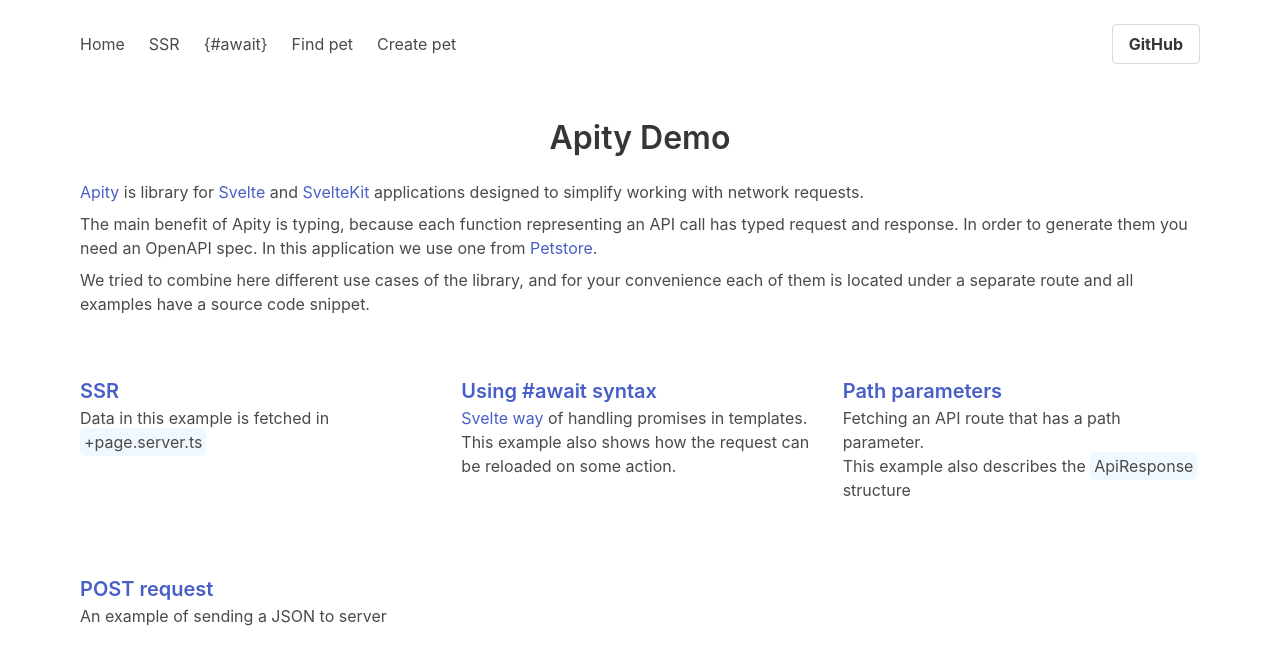
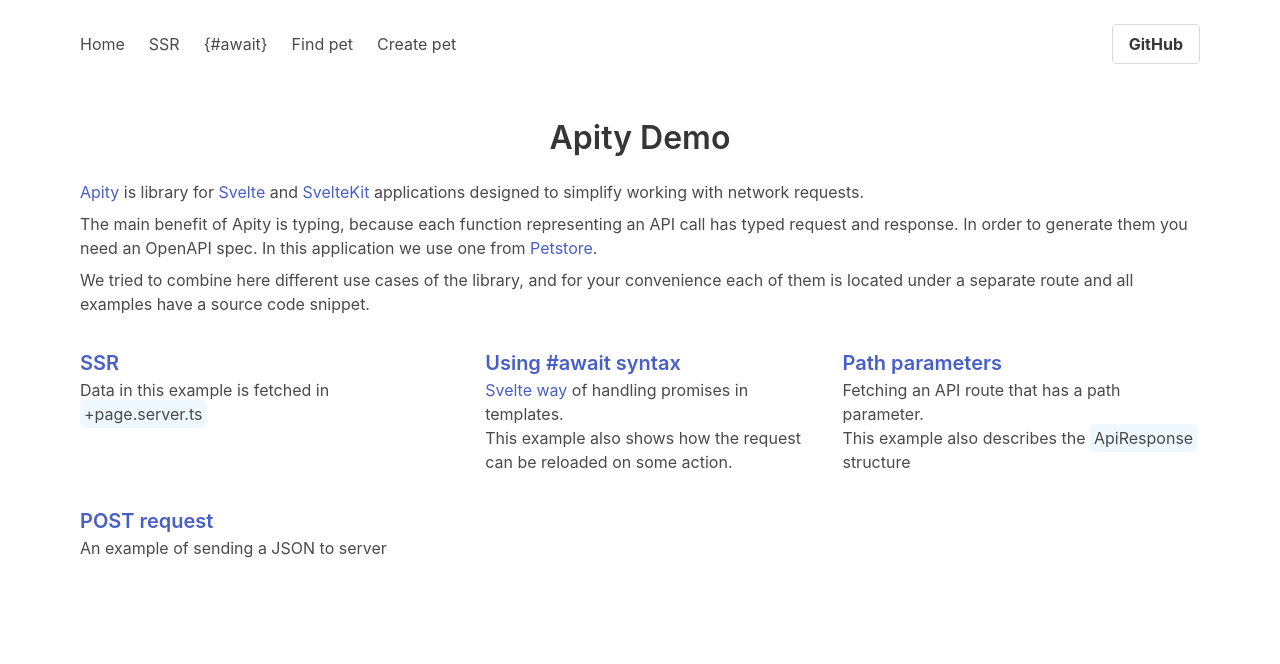
Before and after one commit to fbjorn/apity-demo, a SvelteKit app: page / in a window 1280 px wide. Shown: the top 664 px of the page. Built offline with nearby package versions, Linux system fonts and the light colour scheme.

Commit message:
Fix grid on main page

```diff
--- a/src/components/NavBar.svelte
+++ b/src/components/NavBar.svelte
@@ -20,12 +20,14 @@
 
 <nav class="navbar mb-6" aria-label="main navigation">
     <div class="navbar-brand">
+        <!-- svelte-ignore a11y-click-events-have-key-events -->
+        <!-- svelte-ignore a11y-missing-attribute -->
         <a
             on:click={toggleMenu}
             role="button"
             class="navbar-burger"
             aria-label="menu"
-            aria-expanded={isOpened ? 'true' : 'false'}
+            aria-expanded="false"
             data-target="navbarBasicExample"
         >
             <span aria-hidden="true" />
--- a/src/routes/+page.svelte
+++ b/src/routes/+page.svelte
@@ -24,12 +24,12 @@
         <p />
     </div>
 
-    <div class="columns mt-6">
-        <div class="column is-one-third-desktop">
+    <div class="grid">
+        <div>
             <a href="/ssr" class="section-link">SSR</a>
             <div>Data in this example is fetched in <span class="code">+page.server.ts</span></div>
         </div>
-        <div class="column is-one-third-desktop">
+        <div>
             <a href="/await" class="section-link">Using #await syntax</a>
             <div>
                 <a
@@ -42,30 +42,21 @@
             </div>
             <div>This example also shows how the request can be reloaded on some action.</div>
         </div>
-        <div class="column is-one-third-desktop">
+        <div>
             <a href="/find-pet" class="section-link">Path parameters</a>
             <div>Fetching an API route that has a path parameter.</div>
             <div>
                 This example also describes the <span class="code">ApiResponse</span> structure
             </div>
         </div>
-    </div>
-    <div class="columns mt-6">
-        <div class="column is-one-third-desktop">
+        <div>
             <a href="/post" class="section-link">POST request</a>
             <div>An example of sending a JSON to server</div>
         </div>
     </div>
 </div>
 
-<style>
-    .links {
-        display: flex;
-        flex-direction: column;
-        /* width: 30rem; */
-        margin: 0 auto;
-    }
-
+<style lang="scss">
     .code {
         background-color: aliceblue;
         padding: 0.25rem;
@@ -77,11 +68,17 @@
         font-weight: 600;
     }
 
-    .box {
-        display: flex;
-        flex-direction: column;
-        gap: 0.5rem;
+    .grid {
+        display: grid;
+        grid-template-columns: auto auto auto;
+        gap: 2rem;
+        margin-top: 2rem;
+
+        @media only screen and (max-width: 900px) {
+            grid-template-columns: auto;
+        }
     }
+
     p {
         margin: 0.5rem 0;
     }
```
